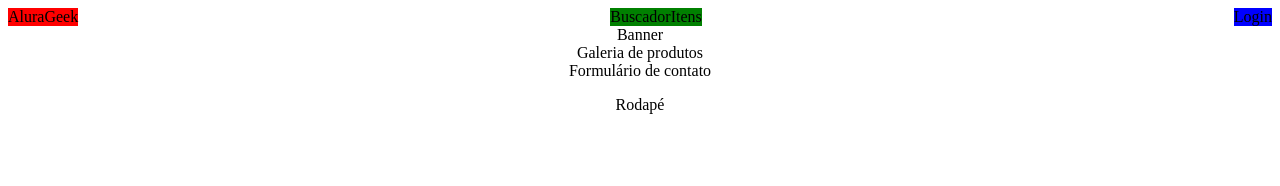
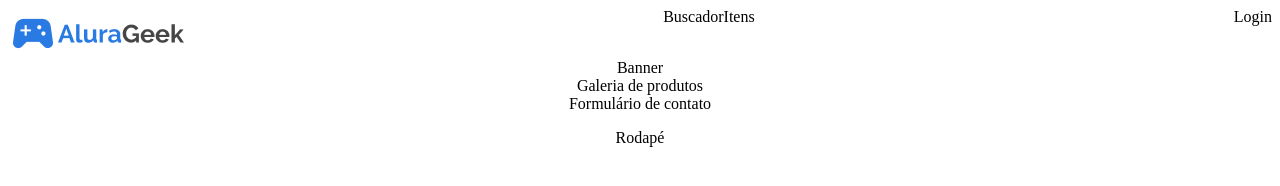
Before and after one commit to igoralved/LojaDoIgor, a plain HTML site: page index.html in a window 1280 px wide. Drawn offline with Linux system fonts and the light colour scheme.

Commit message:
enviando logo

```diff
--- a/css/elementosPrincipais.css
+++ b/css/elementosPrincipais.css
@@ -10,17 +10,14 @@
 
 
 .tituloSite{
-    background-color: red;
     text-align: center;
 }
 
 .buscadorItens{
-    background-color: green;
     text-align: center;
 }
 
 .botaoIniciarSessao{
-    background-color: blue;
     text-align: center;
 }
 
--- a/index.html
+++ b/index.html
@@ -3,14 +3,14 @@
     <head>
         <meta charset="UTF-8">
         <title>AluraGeek</title>
-        <link rel="stylesheet" href="css/elementosPrincipais.css">
+        <link rel="stylesheet" href="./css/elementosPrincipais.css">
     </head>
     <body>
         <main>
             <p class="menuPrincipal">
                 <div class="topo">
                     <div class="tituloSite">
-                            AluraGeek
+                        <img src="./img/Logo.png">
                     </div>
                     <div class="buscadorItens">
                             BuscadorItens
```
Also changed, not shown: img/Logo.png (added).
